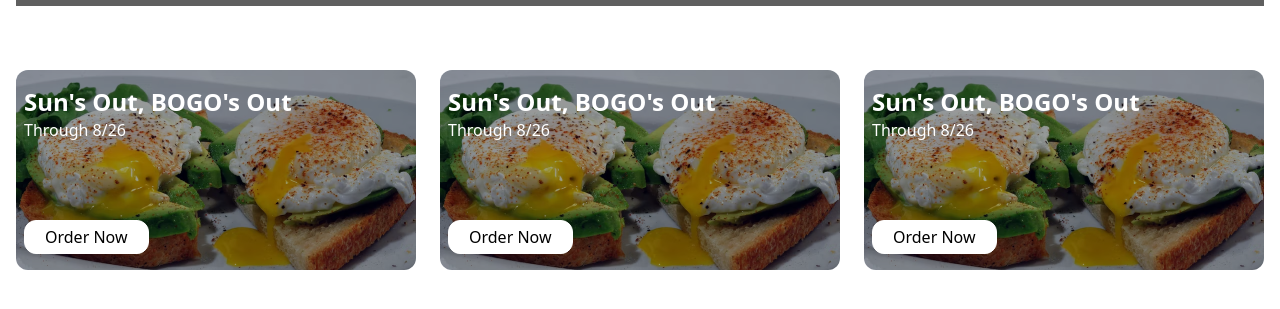
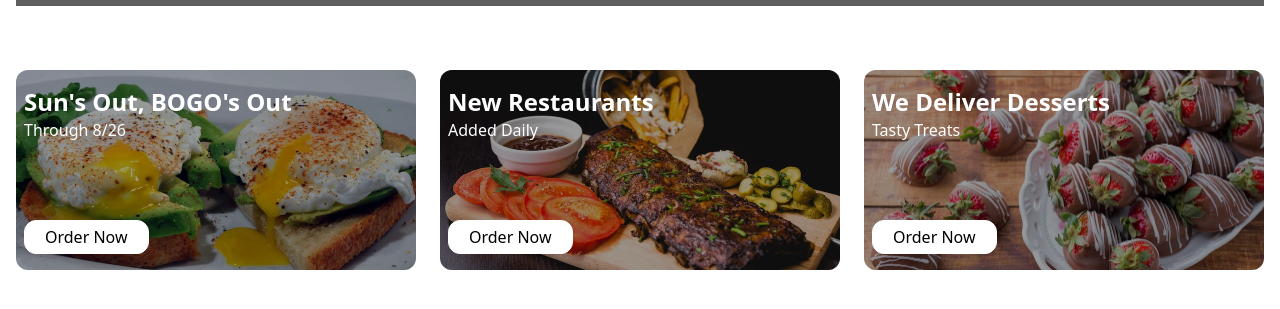
Before and after one commit to VladimirVolvakov/restaurant-cart-react-app, a React (Create React App) app: page / in a window 1280 px wide. Shown: the part 587-896 px from the top of the page. Built offline with nearby package versions, Linux system fonts and the light colour scheme; grey boxes are pictures that could not be loaded; the HTML template or start-up script is replaced by a standard one.

Commit message:
feat: pass props from Cards component to CardItem component

```diff
--- a/src/components/CardItem.jsx
+++ b/src/components/CardItem.jsx
@@ -1,16 +1,15 @@
-// Images:
-import Card1 from "../assets/card1.jpg";
-
-const CardItem = () => {
+const CardItem = ({ image, title, subtitle }) => {
   return (
     <article className="relative rounded-xl">
       <div className="absolute h-full w-full bg-black/40 text-white rounded-xl">
-        <p className="text-2xl font-bold pt-4 px-2">Sun's Out, BOGO's Out</p>
-        <p className="px-2">Through 8/26</p>
-        <button className="absolute bottom-4 bg-white text-black border-white mx-2">Order Now</button>
+        <p className="text-2xl font-bold pt-4 px-2">{ title }</p>
+        <p className="px-2">{ subtitle }</p>
+        <button className="absolute bottom-4 bg-white text-black border-white mx-2">
+          Order Now
+        </button>
       </div>
       <img
-        src={Card1}
+        src={image}
         className="max-h-[160px] md:max-h-[200px] w-full object-cover rounded-xl"
         alt="Headline Card"
       />
--- a/src/components/Cards.jsx
+++ b/src/components/Cards.jsx
@@ -1,12 +1,28 @@
 // Component:
 import CardItem from "./CardItem";
+// Images:
+import Card1 from "../assets/card1.jpg";
+import Card2 from "../assets/card2.jpg";
+import Card3 from "../assets/card3.jpg";
 
 const Cards = () => {
   return (
     <section className="max-w-[1440px] mx-auto px-4 py-12 grid md:grid-cols-3 gap-6">
-      <CardItem />
-      <CardItem />
-      <CardItem />
+      <CardItem
+        image={Card1}
+        title="Sun's Out, BOGO's Out"
+        subtitle="Through 8/26"
+      />
+      <CardItem
+        image={Card2}
+        title="New Restaurants"
+        subtitle="Added Daily"
+      />
+      <CardItem
+        image={Card3}
+        title="We Deliver Desserts"
+        subtitle="Tasty Treats"
+      />
     </section>
   );
 };
```
